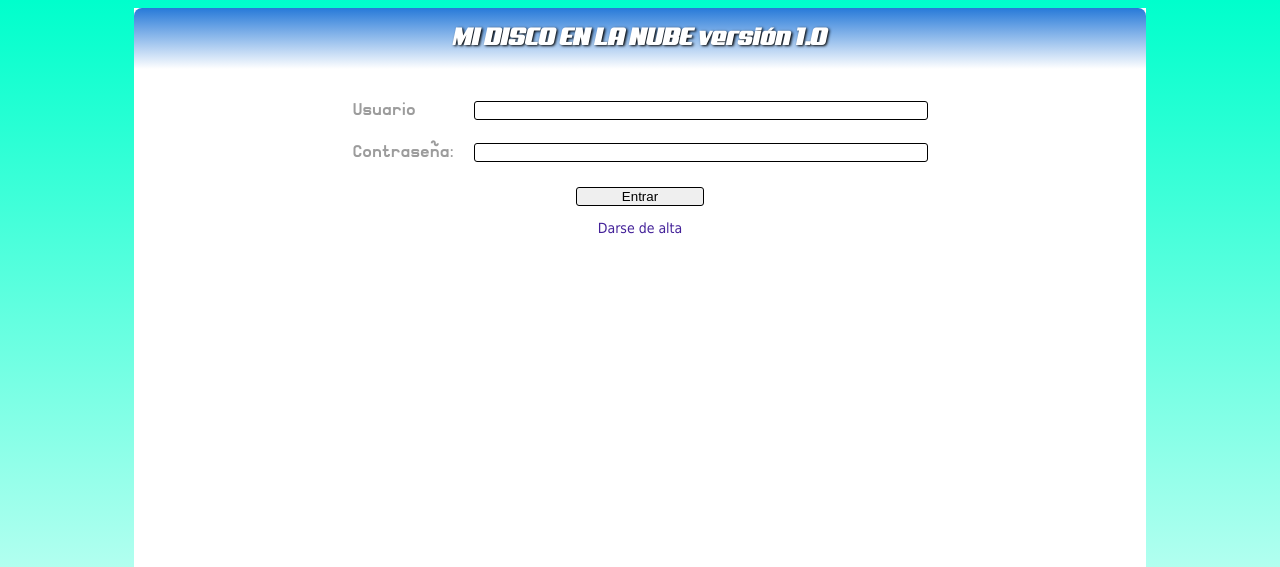
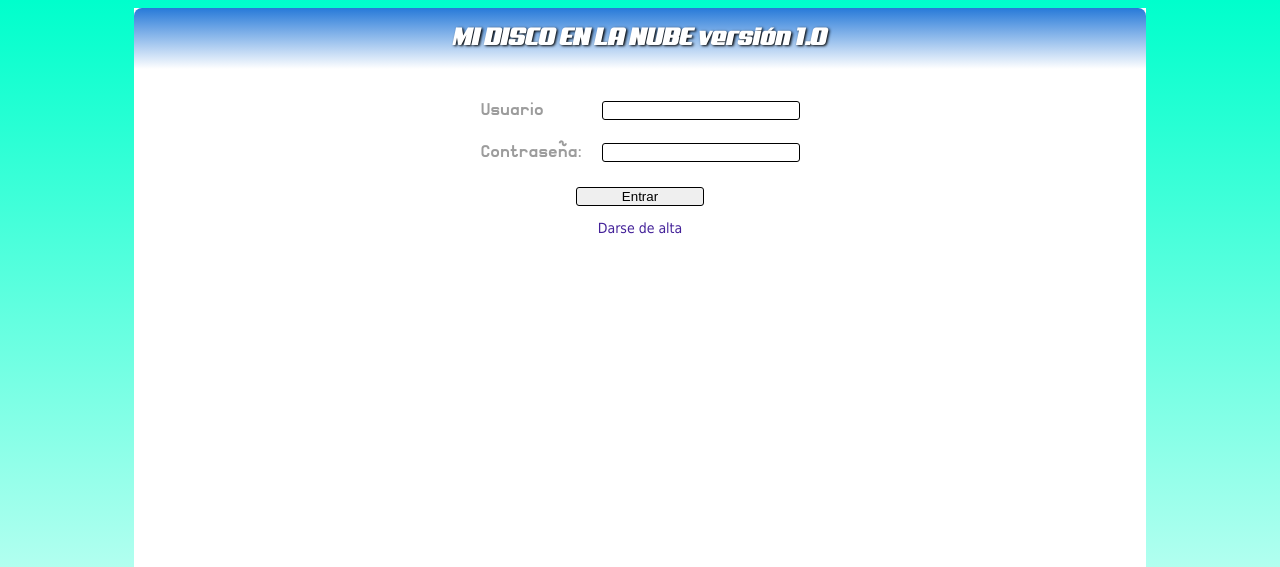
Before and after one commit to bryantoapanta/MiDiscoWebver2, a PHP site: page /app/plantilla/facceso.php in a window 1280 px wide. Shown: the top 567 px of the page. Run offline with PHP 8.4, Linux system fonts and the light colour scheme; data that the repository does not hold is empty.

Commit message:
Update default.css

```diff
--- a/MiDiscoWeb/web/css/default.css
+++ b/MiDiscoWeb/web/css/default.css
@@ -95,6 +95,8 @@ td {
 #verusuarios td{
 	font-size: 0.25em;
 }
+
+
 
 #footer {
     color: white;
@@ -399,4 +401,8 @@ div {
     font-size: 0.01;
 }
 
+td input{
+     width: 15vw;
 }
+
+}
```
